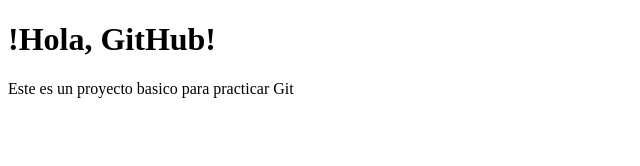
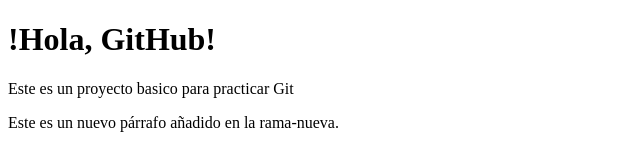
Before and after one commit to howogun/mi_proyecto_web, a plain HTML site: page index.html in a window 1280 px wide. Shown: the whole page, without its empty margins (0-640 px from the left). Drawn offline with Linux system fonts and the light colour scheme.

Commit message:
Añadido un nuevo párrafo en index.html

```diff
--- a/index.html
+++ b/index.html
@@ -8,5 +8,6 @@
 <body>
     <h1>!Hola, GitHub!</h1>
     <p> Este es un proyecto basico para practicar Git</p>
+    <p>Este es un nuevo párrafo añadido en la rama-nueva.</p>
 </body>
 </html>
```
